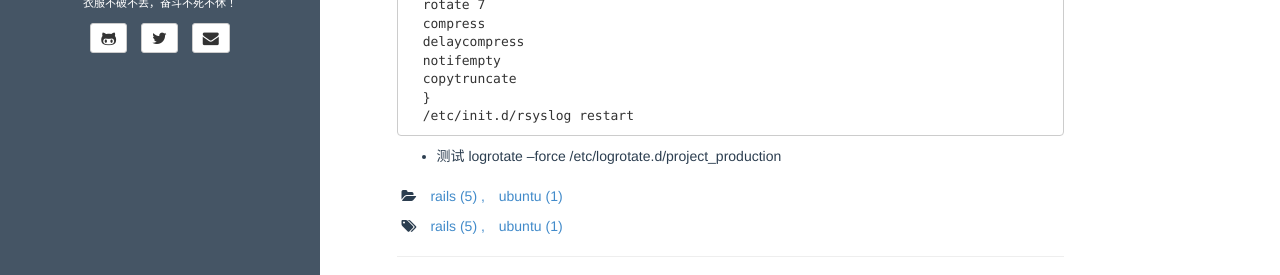
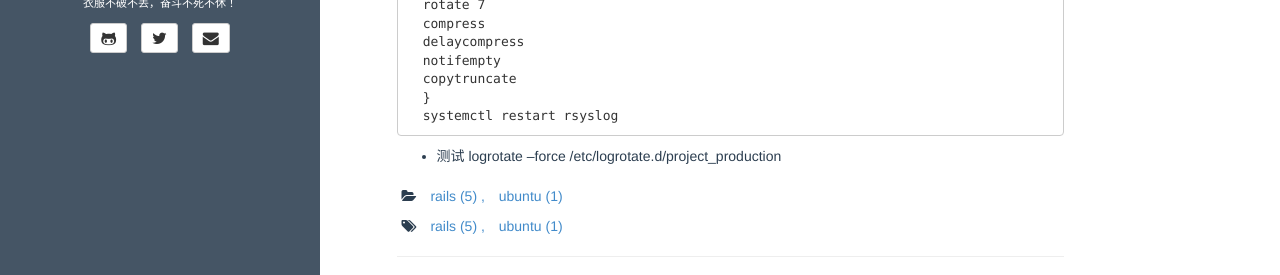
Before and after one commit to colorfulberry/colorfulberry.github.io, a Jekyll site: the page built from _posts/2016-01-26-rails-ubuntu-server-setting.md, in a window 1280 px wide and 900 px high, scrolled down 3534 px. Shown: the part 337-612 px from the top of the window. Built offline with Jekyll 4.4.1, drawn with Linux system fonts in a browser that asks for light colours; comment, search, counter and statistics services are not loaded; some of the changed text lies outside the part shown; grey boxes are pictures that could not be loaded.

Commit message:
feat: update

```diff
--- a/_posts/2016-01-26-rails-ubuntu-server-setting.md
+++ b/_posts/2016-01-26-rails-ubuntu-server-setting.md
@@ -244,7 +244,7 @@ system is ubuntu 14.00
   notifempty
   copytruncate
   }
-  /etc/init.d/rsyslog restart
+  systemctl restart rsyslog
   ~~~
 
   * 测试
```
